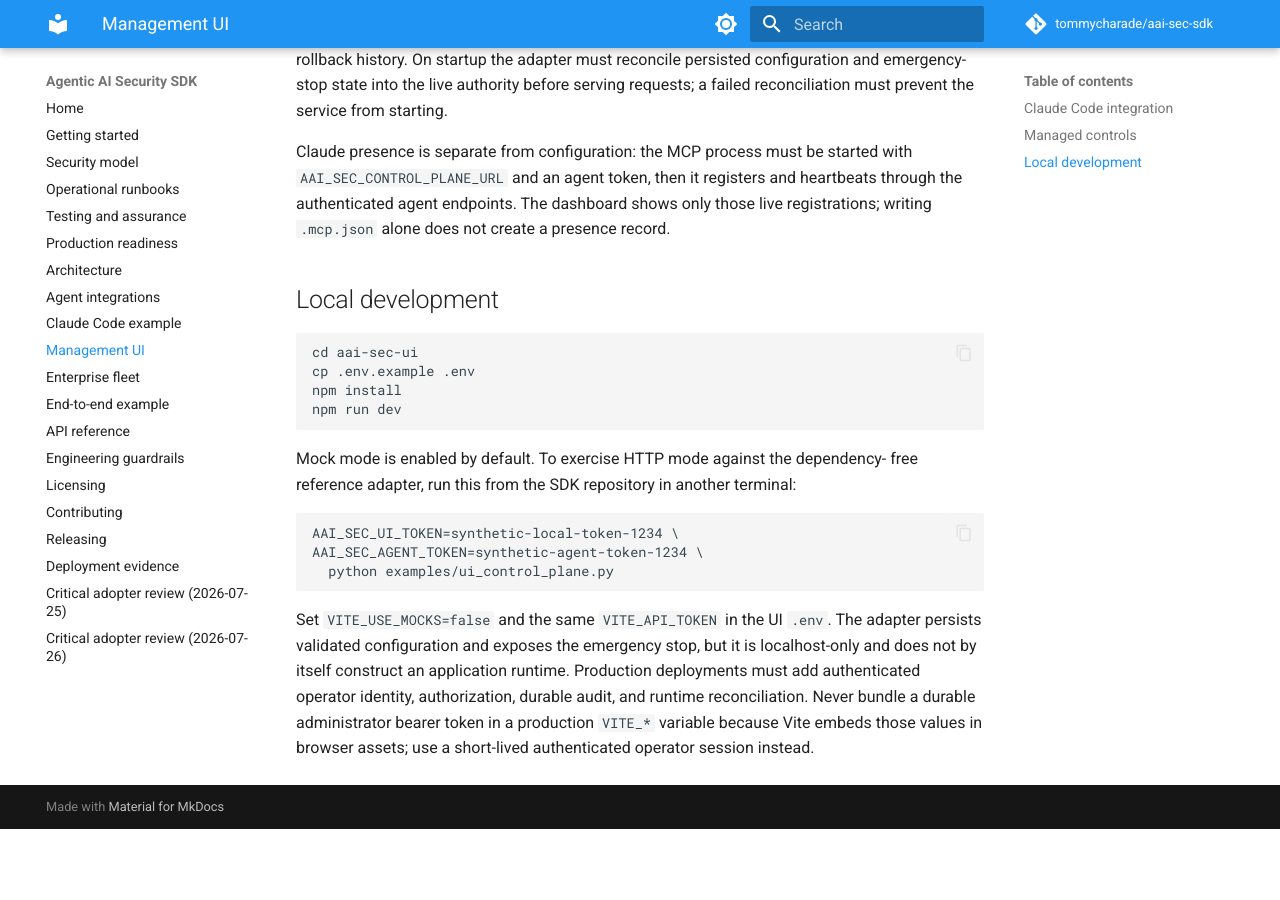
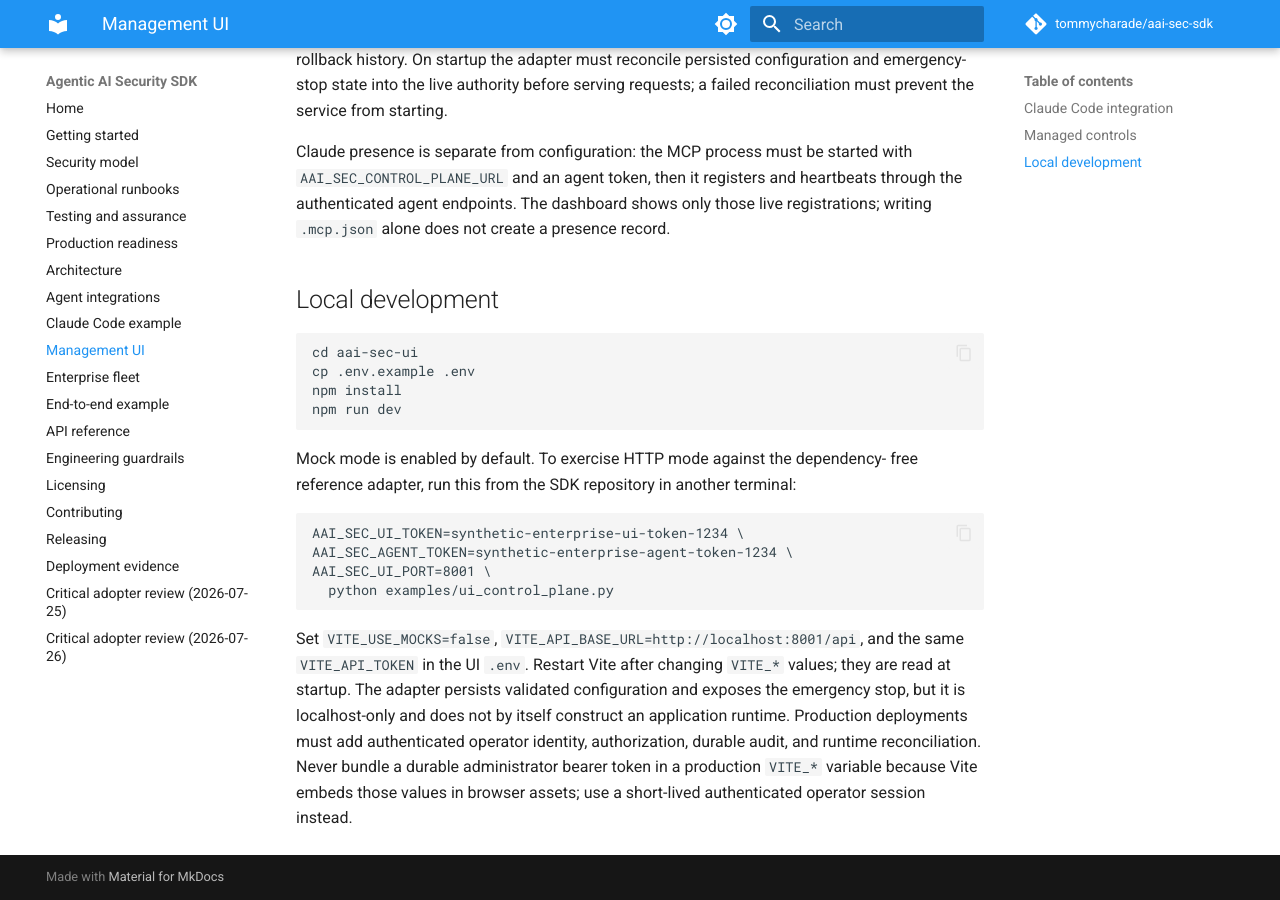
Before and after one commit to tommycharade/aai-sec-sdk, an MkDocs documentation site: the page built from docs/ui.md, in a window 1280 px wide and 900 px high, scrolled down 1769 px. Built offline with MkDocs 1.6.1 and Material for MkDocs 9.7.7, drawn with Linux system fonts in a browser that asks for light colours; comment, search, counter and statistics services are not loaded; before the commit the page ends 2598 px from its top, so only the background shows below that.

Commit message:
Document working enterprise UI HTTP setup

````diff
--- a/docs/ui.md
+++ b/docs/ui.md
@@ -98,12 +98,15 @@ Mock mode is enabled by default. To exercise HTTP mode against the dependency-
 free reference adapter, run this from the SDK repository in another terminal:
 
 ```bash
-AAI_SEC_UI_TOKEN=synthetic-local-token-1234 \
-AAI_SEC_AGENT_TOKEN=synthetic-agent-token-1234 \
+AAI_SEC_UI_TOKEN=synthetic-enterprise-ui-token-1234 \
+AAI_SEC_AGENT_TOKEN=synthetic-enterprise-agent-token-1234 \
+AAI_SEC_UI_PORT=8001 \
   python examples/ui_control_plane.py
 ```
 
-Set `VITE_USE_MOCKS=false` and the same `VITE_API_TOKEN` in the UI `.env`.
+Set `VITE_USE_MOCKS=false`, `VITE_API_BASE_URL=http://localhost:8001/api`, and
+the same `VITE_API_TOKEN` in the UI `.env`. Restart Vite after changing
+`VITE_*` values; they are read at startup.
 The adapter persists validated configuration and exposes the emergency stop,
 but it is localhost-only and does not by itself construct an application
 runtime. Production deployments must add authenticated operator identity,
````
Also changed, not shown: docs/enterprise-fleet.md (+5 -3 lines).
